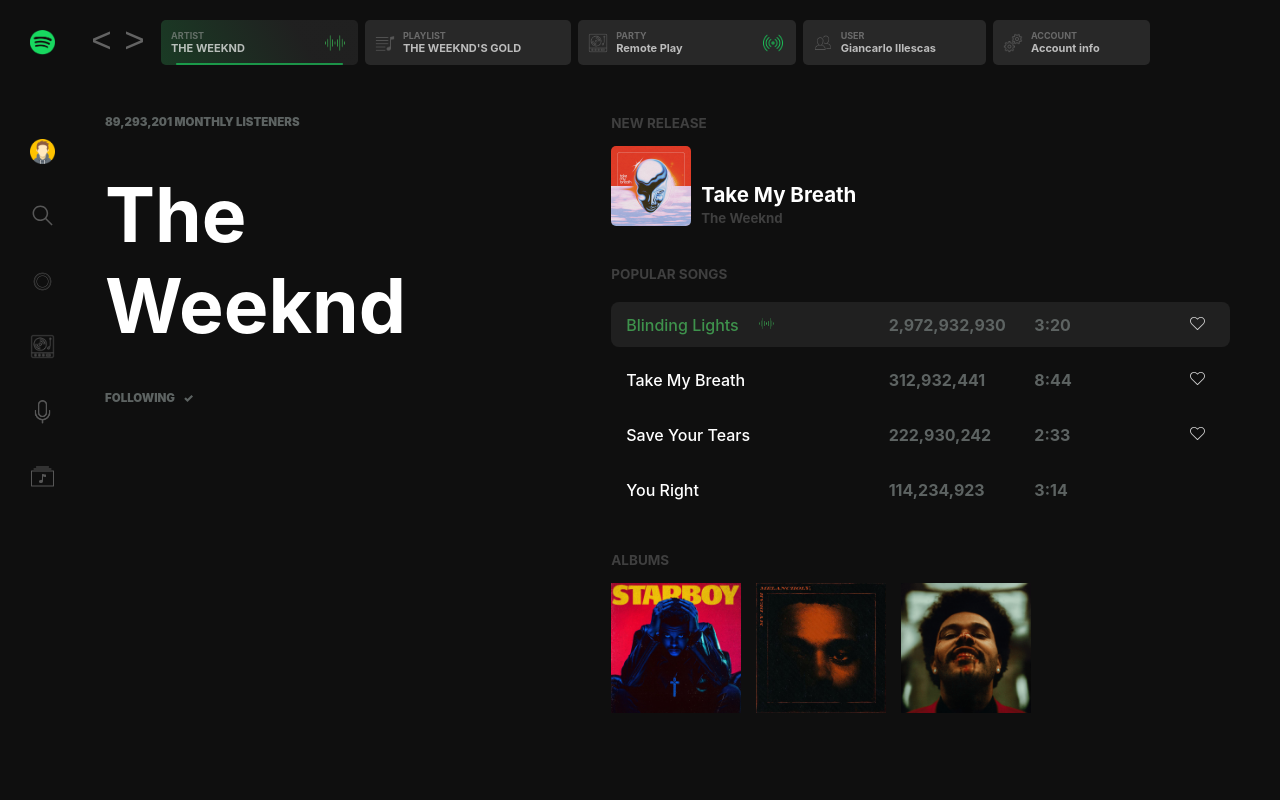
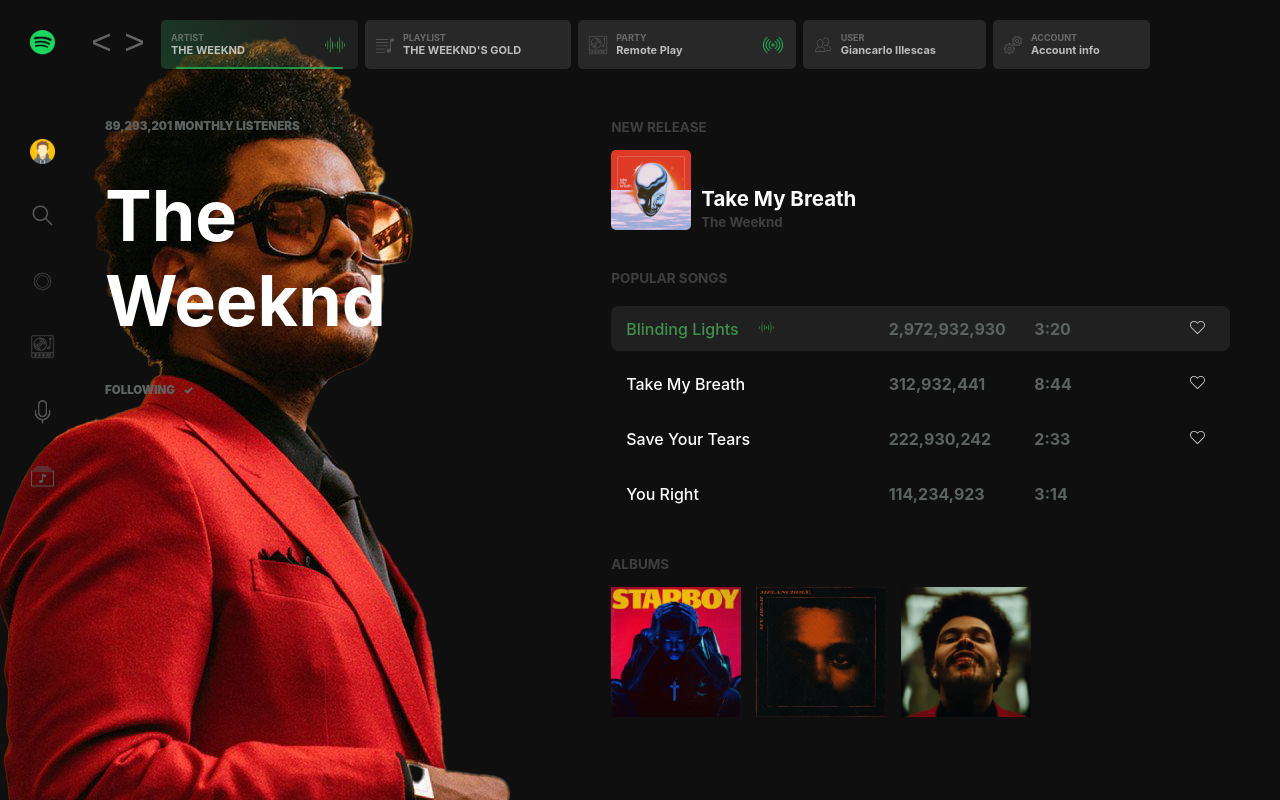
Before and after one commit to Girutox/SpotifyReimagined, a React (Create React App) app: page / in a window 1280 px wide. Built offline with nearby package versions, Linux system fonts and the light colour scheme.

Commit message:
add absolute artist image

```diff
--- a/src/App.js
+++ b/src/App.js
@@ -1,10 +1,14 @@
-import './App.css';
+import './App.scss';
+
+import artistImage from './assets/images/The-Weeknd-PNG-Images.png';
+
 import LandingPage from './pages/LandingPage';
 
 function App() {
   return (
     <div className="App">
       <LandingPage />
+      <img src={artistImage} alt="" />
     </div>
   );
 }
--- a/src/App.css
+++ b/src/App.scss
@@ -11,4 +11,12 @@
   margin: 0;
 }
 
-.App {}
+.App {
+  > img {
+    position: absolute;
+    top: 0;
+    left: -50px;
+    z-index: -1;
+    transform: scaleX(-1);
+  }
+}
--- a/src/components/TabItem.module.scss
+++ b/src/components/TabItem.module.scss
@@ -6,7 +6,7 @@
   align-items: center;
 
   max-height: 50px;
-  height: 25px;
+  height: 29px;
 
   padding: 10px;
 
--- a/src/pages/LandingPage.module.scss
+++ b/src/pages/LandingPage.module.scss
@@ -31,7 +31,7 @@
 
       h3:nth-of-type(1) {
         color: white;
-        font-size: 75px;
+        font-size: 70px;
         margin: 40px 0 40px 0;
         font-weight: 700;
       }
```
Also changed, not shown: src/assets/images/The-Weeknd-PNG-Images.png (added).
